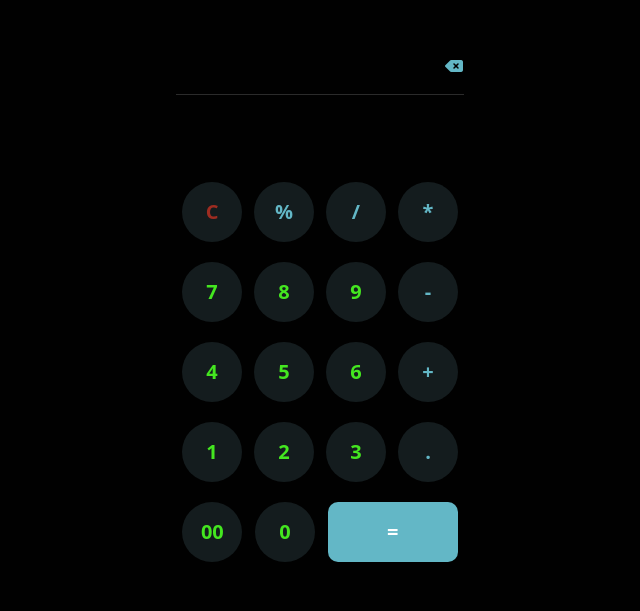
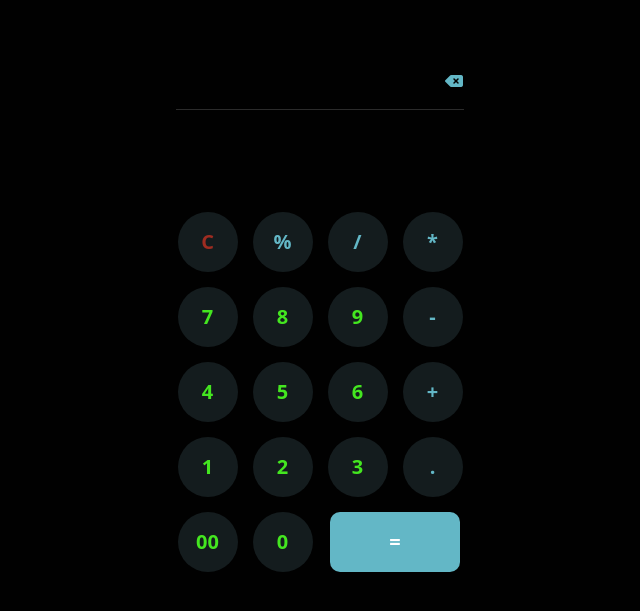
Before and after one commit to FerreiraCodeTech/calculadora_simples, a plain HTML site: page index.html in a window 1280 px wide. Shown: the part 175-786 px from the top of the page, without its empty margins (320-960 px from the left). Drawn offline with Linux system fonts and the light colour scheme.

Commit message:
adicionando css grid no keyboard

```diff
--- a/css/style.css
+++ b/css/style.css
@@ -59,12 +59,16 @@ button:hover {
   }
 
   #keyboard {
-    display: flex;
+    align-items: center;
+    display: grid;
     flex-direction: row;
     flex-wrap: wrap;
-    height: 50vh;
-    justify-content: space-around;
-    width: 90%;
+    gap: 5px 5px;
+    grid-template-columns: repeat(4, minmax(70px, auto));
+    grid-auto-rows: minmax(70px, auto);
+    height: auto;
+    justify-items: center;
+    width: auto;
   }
 
   .keys {
@@ -95,6 +99,7 @@ button:hover {
     background: #63b7c6;
     border-radius: 10px;
     color: #ffffff;
+    grid-column: 3 / 5;
     width: 130px;
   }
 }
```
